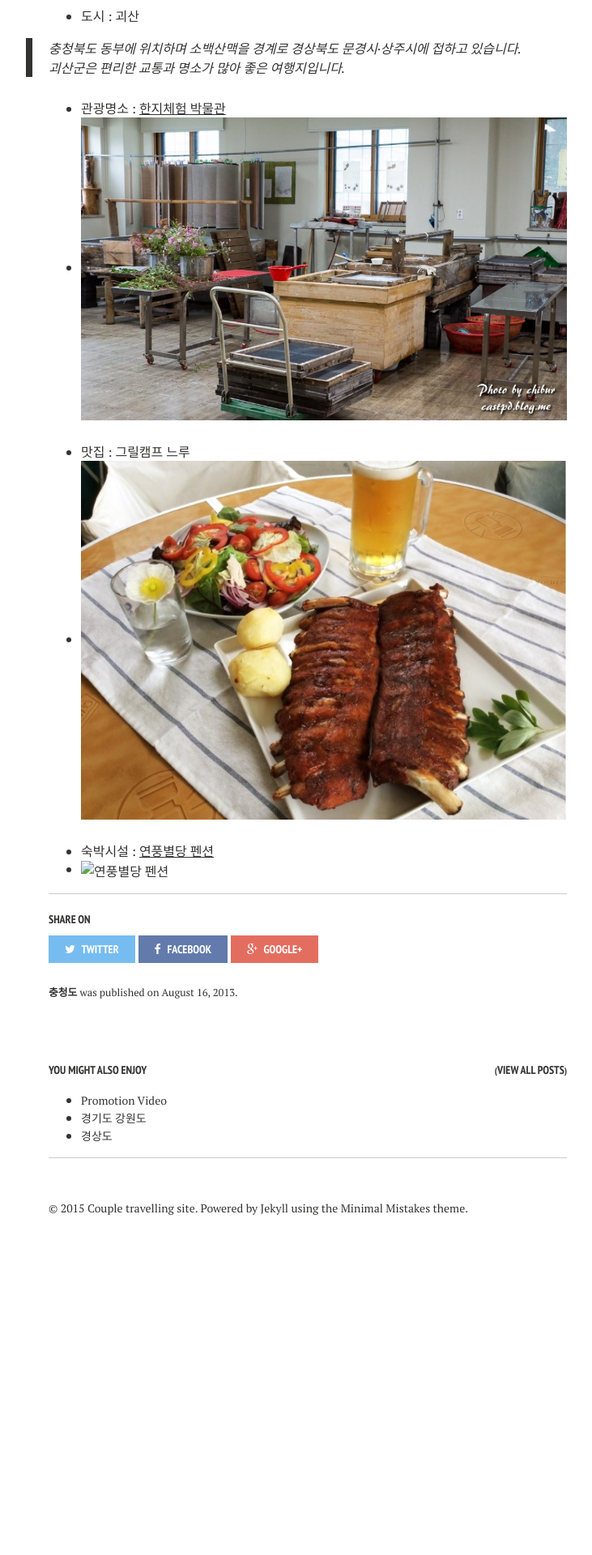
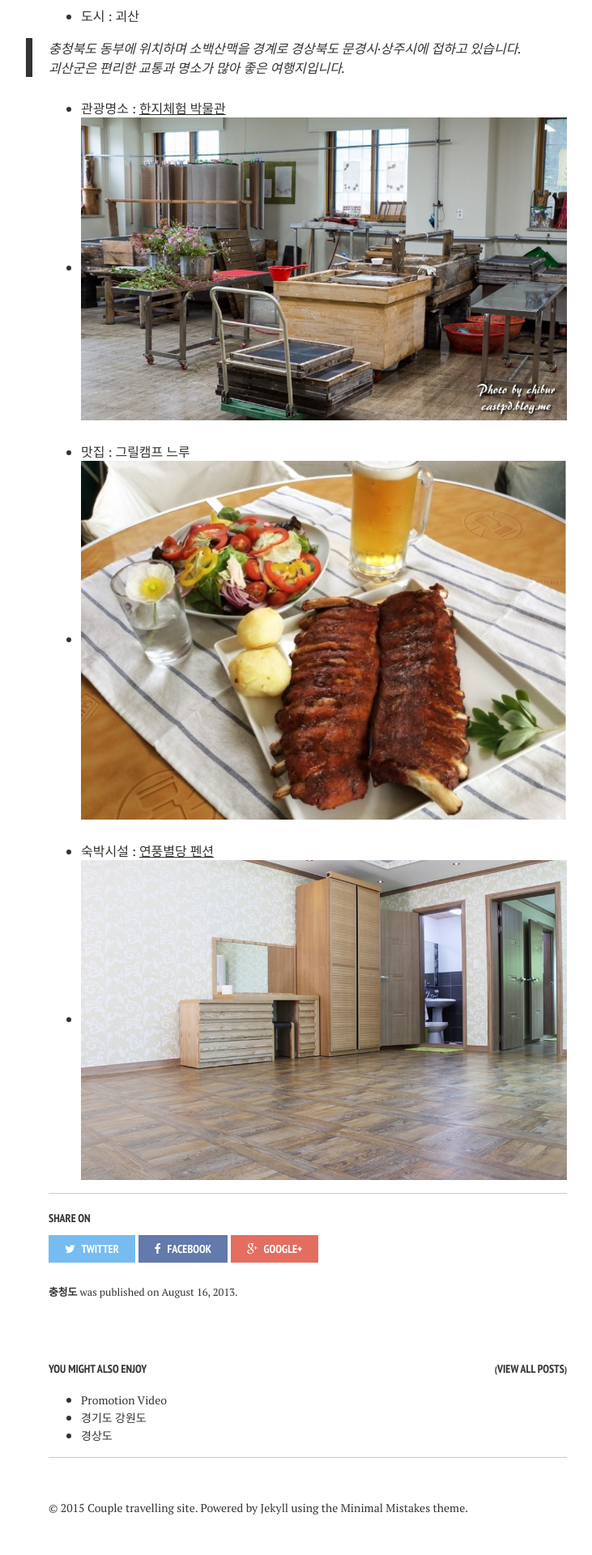
Before and after one commit to shinojin/shinojin.github.com, a Jekyll site: the page built from _posts/2013-08-16-code-highlighting-post.md, in a window 1280 px wide. Shown: the part 2037-3957 px from the top of the page at 81% size, without its empty margins (260-991 px from the left). Built offline with Jekyll 4.4.1, drawn with Linux system fonts in a browser that asks for light colours; nearby versions of some CDN libraries; before the commit the page ends 3587 px from its top, so only the background shows below that.

Commit message:
Update 2013-08-16-code-highlighting-post.md

```diff
--- a/_posts/2013-08-16-code-highlighting-post.md
+++ b/_posts/2013-08-16-code-highlighting-post.md
@@ -39,4 +39,4 @@ image:
 - ![그릴캠프 느루](https://github.com/shinojin/shinojin.github.com/blob/master/images/ks-greelcamp.jpg?raw=true)
 
 - 숙박시설 : [연풍별당 펜션](http://www.xn--ok1bs9pitht9o.kr/)
-- ![연풍별당 펜션]()
+- ![연풍별당 펜션](https://github.com/shinojin/shinojin.github.com/blob/master/images/yppansion.jpg?raw=true)
```
